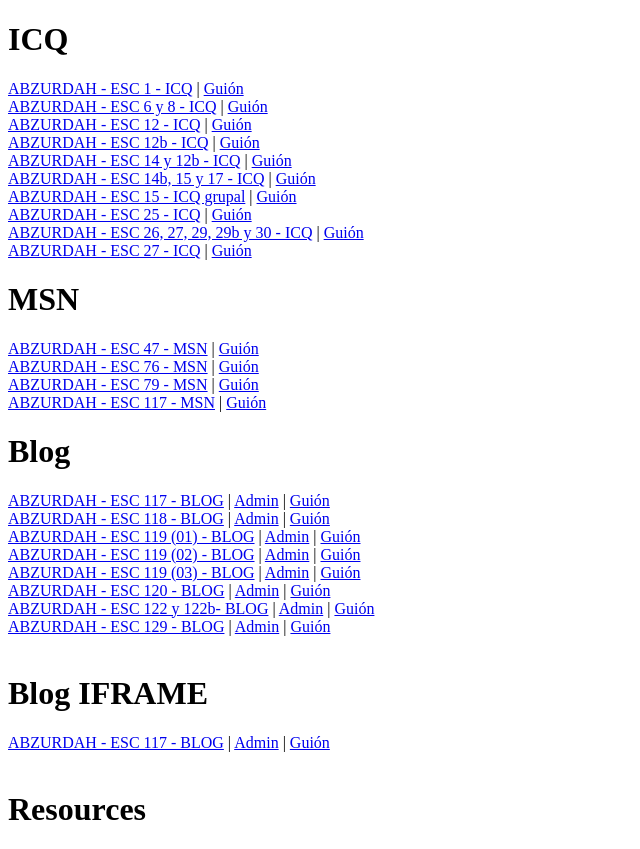
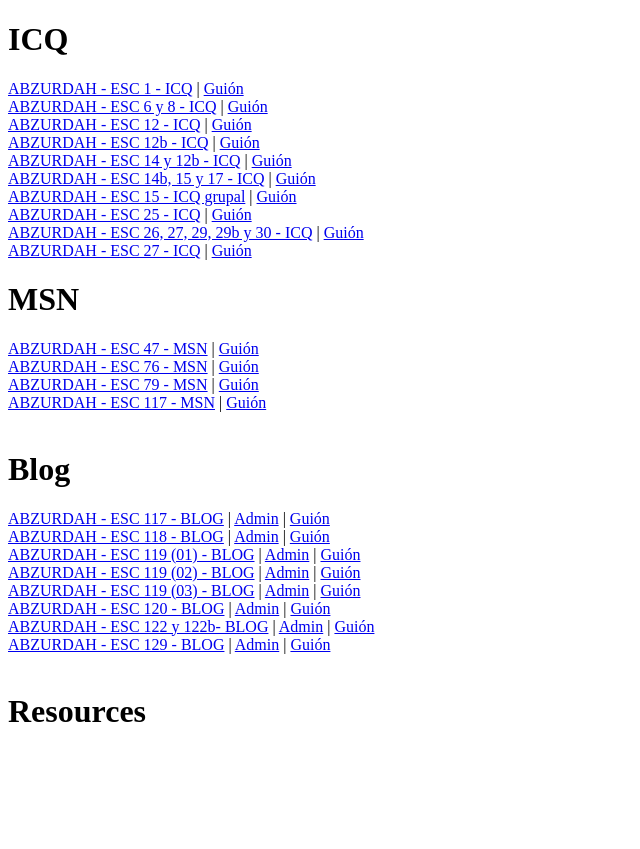
Before and after one commit to alegr/abzurdah, a plain HTML site: page index.html in a window 1280 px wide. Shown: the whole page, without its empty margins (0-640 px from the left). After the commit the page ends 800 px from the top, so only its background shows below. Drawn offline with Linux system fonts and the light colour scheme.

Commit message:
Updated index with blog scripts completed

```diff
--- a/index.html
+++ b/index.html
@@ -37,45 +37,41 @@
 <a href='app.html#guiones/msn/ABZURDAH - ESC 117 - MSN.txt'>ABZURDAH - ESC 117 - MSN</a>
 | <a href="guiones/msn/ABZURDAH - ESC 117 - MSN.txt">Gui&oacute;n</a><br>
 
+<br>
 <h1>Blog</h1>
-<a href='blog/detalle.html#../guiones/blog/ABZURDAH - ESC 117 - BLOG.txt'>ABZURDAH - ESC 117 - BLOG</a>
-| <a href="blog/admin.html#../guiones/blog/ABZURDAH - ESC 117 - BLOG.txt">Admin</a>
-| <a href="../guiones/blog/ABZURDAH - ESC 117 - BLOG.txt">Gui&oacute;n</a><br>
-
-<a href='blog/detalle.html#../guiones/blog/ABZURDAH - ESC 118 - BLOG.txt'>ABZURDAH - ESC 118 - BLOG</a>
-| <a href="blog/admin.html#../guiones/blog/ABZURDAH - ESC 118 - BLOG.txt">Admin</a>
-| <a href="../guiones/blog/ABZURDAH - ESC 118 - BLOG.txt">Gui&oacute;n</a><br>
-
-<a href='blog/detalle.html#../guiones/blog/ABZURDAH - ESC 119 (01) - BLOG.txt'>ABZURDAH - ESC 119 (01) - BLOG</a>
-| <a href="blog/admin.html#../guiones/blog/ABZURDAH - ESC 119 (01) - BLOG.txt">Admin</a>
-| <a href="../guiones/blog/ABZURDAH - ESC 119 (01) - BLOG.txt">Gui&oacute;n</a><br>
-
-<a href='blog/detalle.html#../guiones/blog/ABZURDAH - ESC 119 (02) - BLOG.txt'>ABZURDAH - ESC 119 (02) - BLOG</a>
-| <a href="blog/admin.html#../guiones/blog/ABZURDAH - ESC 119 (02) - BLOG.txt">Admin</a>
-| <a href="../guiones/blog/ABZURDAH - ESC 119 (02) - BLOG.txt">Gui&oacute;n</a><br>
-
-<a href='blog/detalle.html#../guiones/blog/ABZURDAH - ESC 119 (03) - BLOG.txt'>ABZURDAH - ESC 119 (03) - BLOG</a>
-| <a href="blog/admin.html#../guiones/blog/ABZURDAH - ESC 119 (03) - BLOG.txt">Admin</a>
-| <a href="../guiones/blog/ABZURDAH - ESC 119 (03) - BLOG.txt">Gui&oacute;n</a><br>
-
-<a href='blog/detalle.html#../guiones/blog/ABZURDAH - ESC 120 - BLOG.txt'>ABZURDAH - ESC 120 - BLOG</a>
-| <a href="blog/admin.html#../guiones/blog/ABZURDAH - ESC 120 - BLOG.txt">Admin</a>
-| <a href="../guiones/blog/ABZURDAH - ESC 120 - BLOG.txt">Gui&oacute;n</a><br>
-
-<a href='blog/detalle.html#../guiones/blog/ABZURDAH - ESC 122 y 122b- BLOG.txt'>ABZURDAH - ESC 122 y 122b- BLOG</a>
-| <a href="blog/admin.html#../guiones/blog/ABZURDAH - ESC 122 y 122b- BLOG.txt">Admin</a>
-| <a href="../guiones/blog/ABZURDAH - ESC 122 y 122b- BLOG.txt">Gui&oacute;n</a><br>
-
-<a href='blog/detalle.html#../guiones/blog/ABZURDAH - ESC 129 - BLOG.txt'>ABZURDAH - ESC 129 - BLOG</a>
-| <a href="blog/admin.html#../guiones/blog/ABZURDAH - ESC 129 - BLOG.txt">Admin</a>
-| <a href="../guiones/blog/ABZURDAH - ESC 129 - BLOG.txt">Gui&oacute;n</a><br>
-
-<br>
-<h1>Blog IFRAME</h1>
 
 <a href='app.html#guiones/blog/ABZURDAH - ESC 117 - BLOG.txt|detalle'>ABZURDAH - ESC 117 - BLOG</a>
 | <a href='app.html#guiones/blog/ABZURDAH - ESC 117 - BLOG.txt|admin'>Admin</a>
 | <a href='guiones/blog/ABZURDAH - ESC 117 - BLOG.txt'>Gui&oacute;n</a><br>
+
+<a href='app.html#guiones/blog/ABZURDAH - ESC 118 - BLOG.txt|detalle'>ABZURDAH - ESC 118 - BLOG</a>
+| <a href='app.html#guiones/blog/ABZURDAH - ESC 118 - BLOG.txt|admin'>Admin</a>
+| <a href='guiones/blog/ABZURDAH - ESC 118 - BLOG.txt'>Gui&oacute;n</a><br>
+
+<a href='app.html#guiones/blog/ABZURDAH - ESC 119 (01) - BLOG.txt|detalle'>ABZURDAH - ESC 119 (01) - BLOG</a>
+| <a href='app.html#guiones/blog/ABZURDAH - ESC 119 (01) - BLOG.txt|admin'>Admin</a>
+| <a href='guiones/blog/ABZURDAH - ESC 119 (01) - BLOG.txt'>Gui&oacute;n</a><br>
+
+<a href='app.html#guiones/blog/ABZURDAH - ESC 119 (02) - BLOG.txt|detalle'>ABZURDAH - ESC 119 (02) - BLOG</a>
+| <a href='app.html#guiones/blog/ABZURDAH - ESC 119 (02) - BLOG.txt|admin'>Admin</a>
+| <a href='guiones/blog/ABZURDAH - ESC 119 (02) - BLOG.txt'>Gui&oacute;n</a><br>
+
+<a href='app.html#guiones/blog/ABZURDAH - ESC 119 (03) - BLOG.txt|detalle'>ABZURDAH - ESC 119 (03) - BLOG</a>
+| <a href='app.html#guiones/blog/ABZURDAH - ESC 119 (03) - BLOG.txt|admin'>Admin</a>
+| <a href='guiones/blog/ABZURDAH - ESC 119 (03) - BLOG.txt'>Gui&oacute;n</a><br>
+
+<a href='app.html#guiones/blog/ABZURDAH - ESC 120 - BLOG.txt|detalle'>ABZURDAH - ESC 120 - BLOG</a>
+| <a href='app.html#guiones/blog/ABZURDAH - ESC 120 - BLOG.txt|admin'>Admin</a>
+| <a href='guiones/blog/ABZURDAH - ESC 120 - BLOG.txt'>Gui&oacute;n</a><br>
+
+<a href='app.html#guiones/blog/ABZURDAH - ESC 122 y 122b- BLOG.txt|detalle'>ABZURDAH - ESC 122 y 122b- BLOG</a>
+| <a href='app.html#guiones/blog/ABZURDAH - ESC 122 y 122b- BLOG.txt|admin'>Admin</a>
+| <a href='guiones/blog/ABZURDAH - ESC 122 y 122b- BLOG.txt'>Gui&oacute;n</a><br>
+
+<a href='app.html#guiones/blog/ABZURDAH - ESC 129 - BLOG.txt|detalle'>ABZURDAH - ESC 129 - BLOG</a>
+| <a href='app.html#guiones/blog/ABZURDAH - ESC 129 - BLOG.txt|admin'>Admin</a>
+| <a href='guiones/blog/ABZURDAH - ESC 129 - BLOG.txt'>Gui&oacute;n</a><br>
+
 
 
 <br>
```
